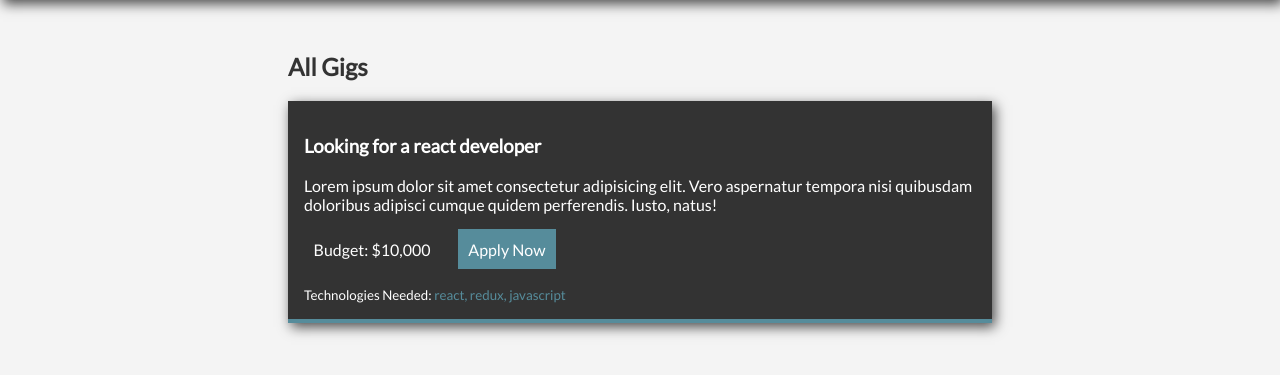
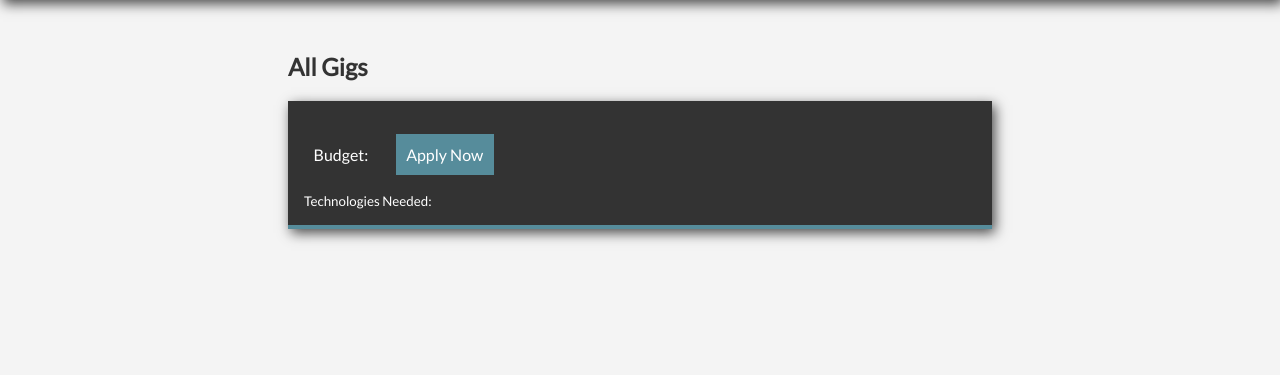
Before and after one commit to sat8ndra/postgres-sequelize-nodejs-app, a Node server app: page /gigs/ in a window 1280 px wide. Shown: the part 105-480 px from the top of the page. Run offline with Node 20, Linux system fonts and the light colour scheme; tables that the repository leaves empty hold one stand-in row (values such as "Sample post"); some libraries are stand-ins or nearby versions.

Commit message:
after change in gigs.handlebars

```diff
--- a/views/gigs.handlebars
+++ b/views/gigs.handlebars
@@ -2,22 +2,22 @@
     <h1>All Gigs</h1>
 
     {{#each gigs}}
+        <div class="gig">
+      <h3>{{title}}</h3>
+      <p>{{description}}</p>
+      <ul>
+        <li>Budget: {{budget}}</li>
+        <li><a href="mailto:{{contact_email}}" class="btn btn-reverse">Apply Now</a></li>
+      </ul>
+      <div class="tech">
+        <small>Technologies Needed: <span>{{technologies}}</span></small>
+      </div>
+    </div>
 
     {{else}}
         <p>No gigs available</p>
     {{/each}}
 
-    <div class="gig">
-      <h3>Looking for a react developer</h3>
-      <p>Lorem ipsum dolor sit amet consectetur adipisicing elit. Vero aspernatur tempora nisi quibusdam doloribus
-        adipisci cumque quidem perferendis. Iusto, natus!</p>
-      <ul>
-        <li>Budget: $10,000</li>
-        <li><a href="#" class="btn btn-reverse">Apply Now</a></li>
-      </ul>
-      <div class="tech">
-        <small>Technologies Needed: <span>react, redux, javascript</span></small>
-      </div>
-    </div>
+
 
   </section>
```
